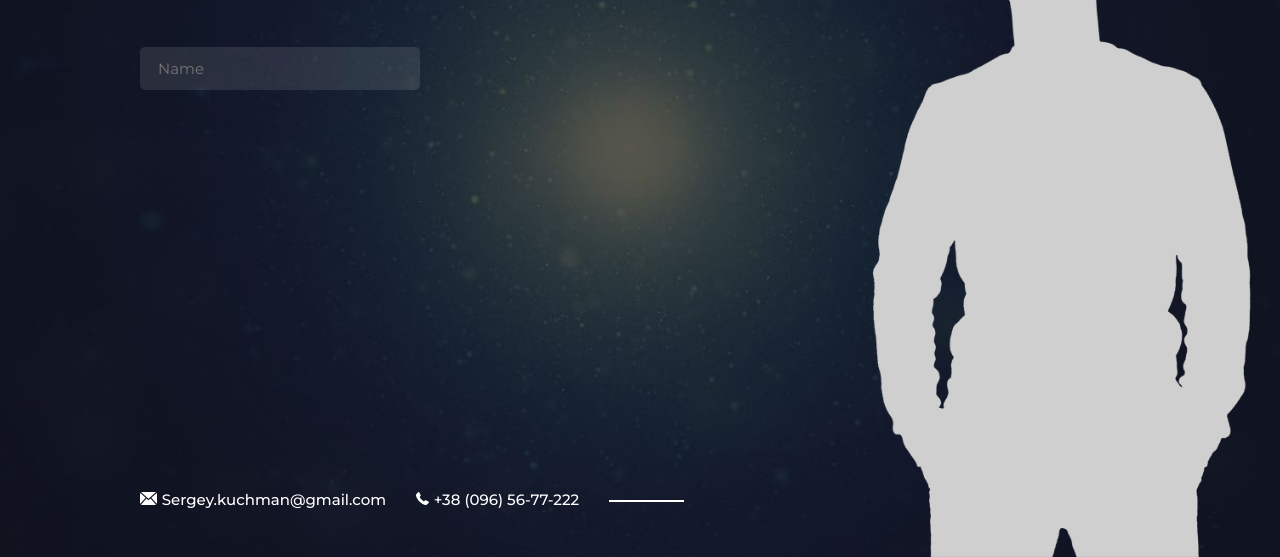
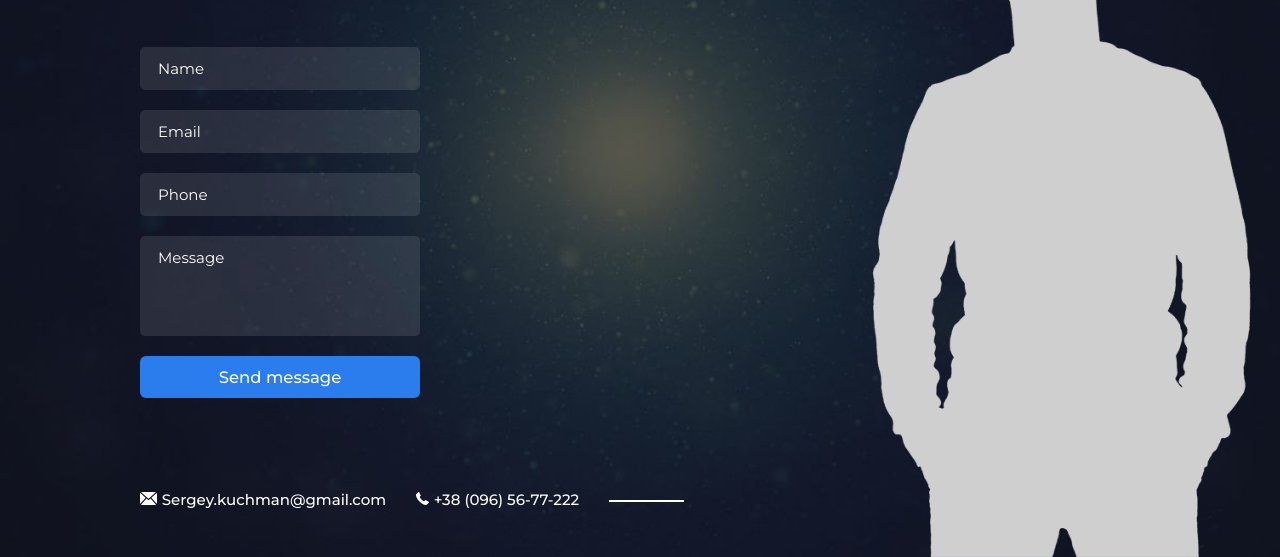
Before and after one commit to Sergeykuchman/MyFolio, a plain HTML site: page contacts.html in a window 1280 px wide. Shown: the part 243-800 px from the top of the page. Drawn offline with Linux system fonts and the light colour scheme.

Commit message:
15072020/2132

```diff
--- a/contacts.html
+++ b/contacts.html
@@ -43,7 +43,22 @@
 
         </main>
         <form class="form" action="/" method="post">
-            <input class="input" type="text" placeholder="Name">
+            <div class="form-group">
+            <input class="input" type="text" placeholder="Name" name="name">
+            </div>
+            <div class="form-group">
+                <input class="input" type="email" placeholder="Email" name="email">
+            </div>
+            <div class="form-group">
+                <input class="input" type="tel" placeholder="Phone" name="phone">
+            </div>
+            <div class="form-group">
+                <textarea  class="input" placeholder="Message" name="message"></textarea>
+            </div>
+            <div class="form-group">
+            <button class="btn btn-full" type="submit" >Send message</button>
+            </div>
+
         </form>
     </div>  <!--Container-->
 
--- a/css/style.css
+++ b/css/style.css
@@ -144,10 +144,13 @@ p {
 
     background-color: #2B7DED;
     border-radius: 6px;
+    border: none;
 
+    cursor: pointer;
     text-decoration: none;
     font-size: 1.1rem;
     font-weight: 500;
+    font-family: inherit;
     color: white;
     line-height: 1.1;
     transition: background-color 0.2s linear;
@@ -243,6 +246,23 @@ p {
     border: 0;
     border-radius: 5px;
     background-color: rgba(255, 255, 255, 0.1);
+}
 
+.input::placeholder {
+    color: white;
+}
 
+.form-group {
+    margin-bottom: 20px;
 }
+
+textarea {
+    height: 100px;
+    resize: none;
+}
+
+.btn-full {
+
+    display: block;
+    width: 100%
+}
```
